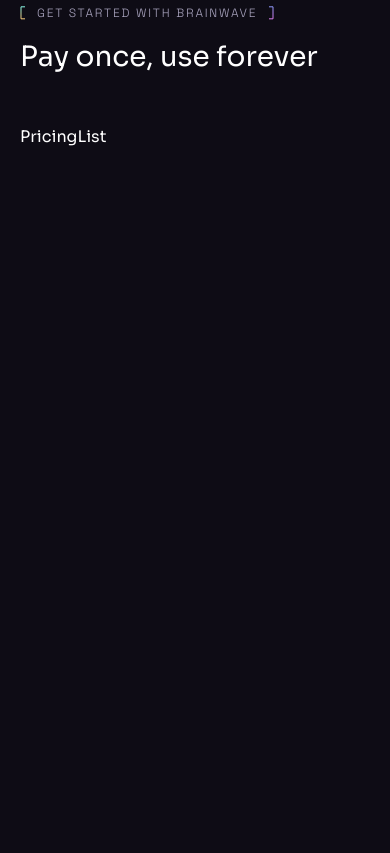
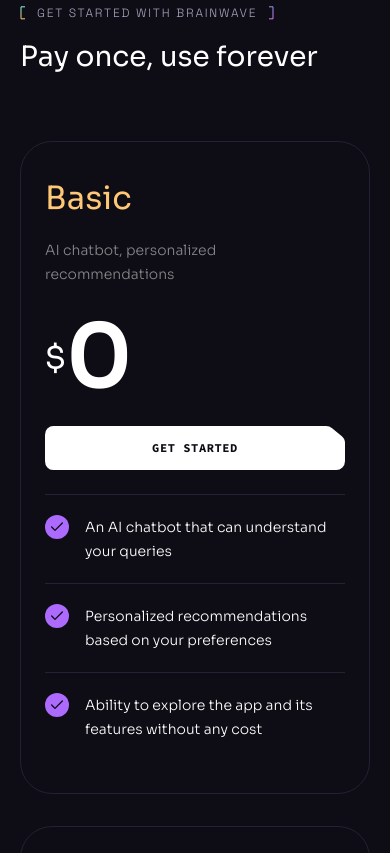
Before and after one commit to KrzysztofHum/modernweb, a React (Vite) app: page / in a window 390 px wide. Shown: the part 6940-7793 px from the top of the page. Before the commit the page ends 7129 px from the top, so only its background shows below. Built offline with nearby package versions, Linux system fonts and the light colour scheme.

Commit message:
pricing list

```diff
--- a/src/components/Heading.jsx
+++ b/src/components/Heading.jsx
@@ -2,7 +2,9 @@
 
 const Heading = ({ className, title, text, tag }) => {
   return (
-    <div className={`${className} max-w-[50rem] mx-auto mb-12 lg:mb-20`}>
+    <div
+      className={`${className} max-w-[50rem] mx-auto mb-12 lg:mb-20 md:text-center`}
+    >
       {tag && <Tagline className="mb-4 md:justify-center">{tag}</Tagline>}
       {title && <h2 className="h2">{title}</h2>}
       {text && <p className="body-2 mt-4 text-n-4">{text}</p>}
--- a/src/components/Pricing.jsx
+++ b/src/components/Pricing.jsx
@@ -35,6 +35,14 @@
           <LeftLine />
           <RightLine />
         </div>
+        <div className="flex justify-center mt-10">
+          <a
+            className="text-xs font-code font-bold tracking-wider uppercase border-b"
+            href="/pricing"
+          >
+            See the full details
+          </a>
+        </div>
       </div>
     </Section>
   );
--- a/src/components/PricingList.jsx
+++ b/src/components/PricingList.jsx
@@ -1,8 +1,51 @@
+import { check } from "../assets";
+import { pricing } from "../constants";
+import Button from "./Button";
 
 const PricingList = () => {
   return (
-    <div>PricingList</div>
-  )
-}
+    <div className="flex gap-[1rem] max-lg:flex-wrap">
+      {pricing.map((item) => (
+        <div
+          key={item.id}
+          className="w-[19rem] max-lg:w-full h-full px-6 bg-n-8 border border-n-6 rounded-[2rem] lg:w-auto even:py-14 odd:py-8 odd:my-4 [&>h4]:first:text-color-2 [&>h4]:even:text-color-1 [&>h4]:last:text-color-3"
+        >
+          <h4 className="h4 mb-4">{item.title}</h4>
+          <p className="body-2 min-h-[4rem] mb-3 text-n-1/50">
+            {item.description}
+          </p>
+          <div className="flex items-center h-[5.5rem] mb-6">
+            {item.price && (
+              <>
+                <div className="h3">$</div>
+                <div className="text-[5.5rem] leading-none font-bold">
+                  {item.price}
+                </div>
+              </>
+            )}
+          </div>
+          <Button
+            className="w-full mb-6"
+            href={item.price ? "/pricing" : "mailto:contact@khumn.pl"}
+            white={!!item.price}
+          >
+            {item.price ? "Get started" : "Contact us"}
+          </Button>
+          <ul>
+            {item.features.map((feature, index) => (
+              <li
+                key={index}
+                className="flex items-start py-5 border-t border-n-6"
+              >
+                <img src={check} width={24} height={24} alt="Check" />
+                <p className="body-2 ml-4">{feature}</p>
+              </li>
+            ))}
+          </ul>
+        </div>
+      ))}
+    </div>
+  );
+};
 
-export default PricingList
+export default PricingList;
```
